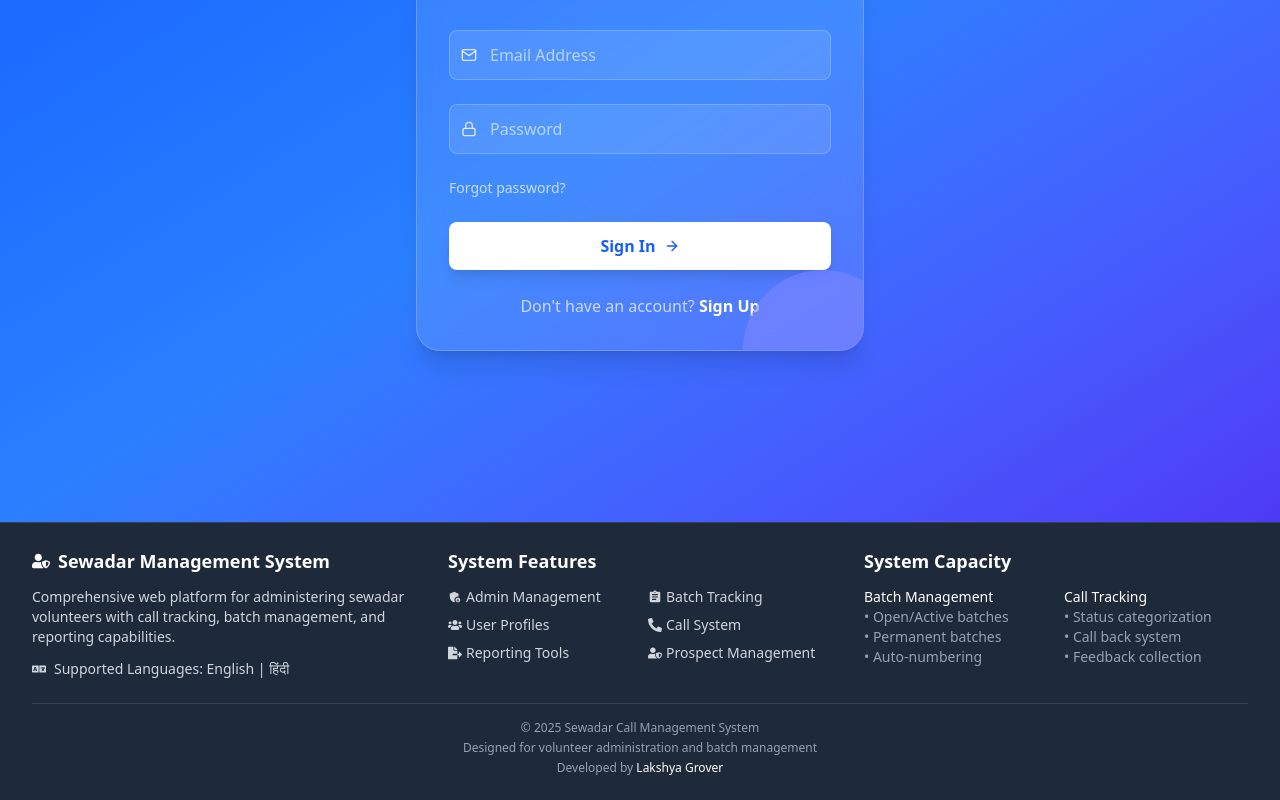
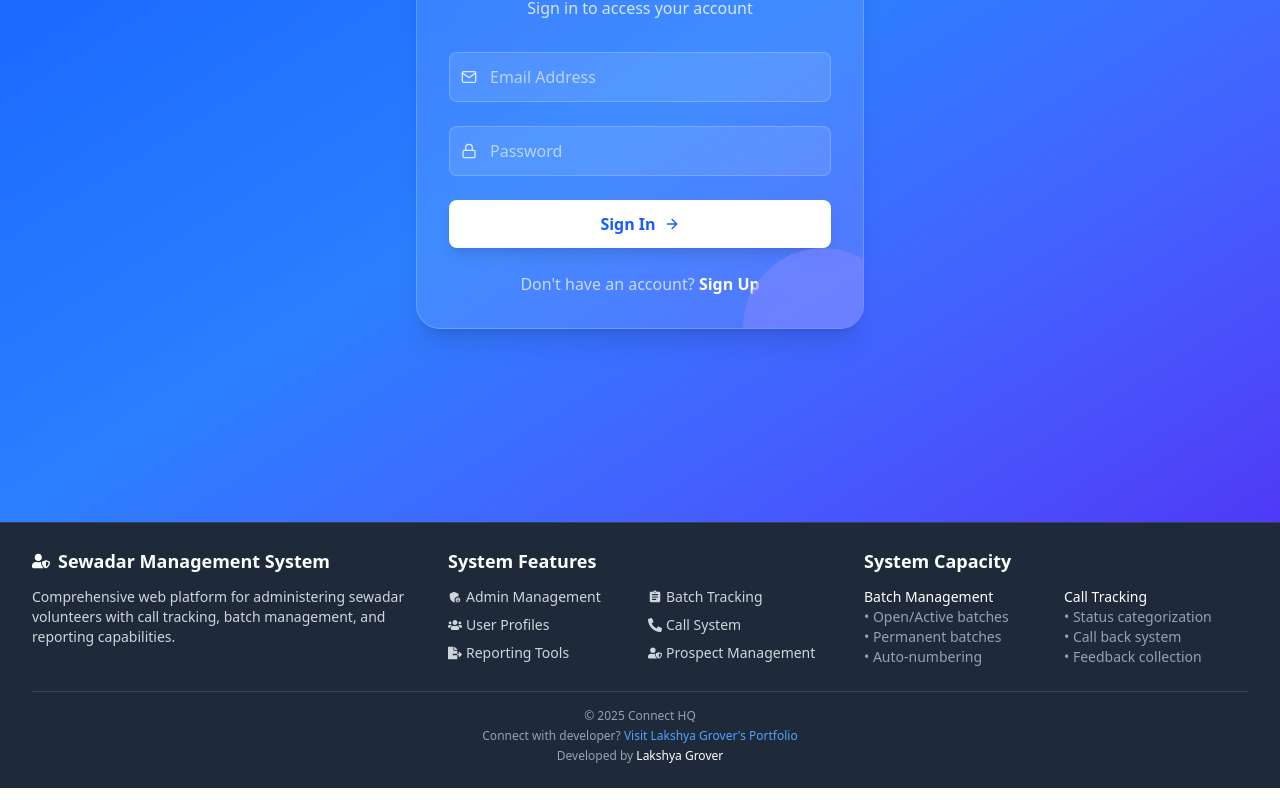
Before and after one commit to LakshyaGrover369/Capture_Call_Frontend, a React (Vite) app: page /authentication/signin in a window 1280 px wide. Shown: the part 350-1150 px from the top of the page. Built offline with nearby package versions, Linux system fonts and the light colour scheme.

Commit message:
Added link to my portfolio , change the footer  , remove the forgot pass word link in sign in page

```diff
--- a/src/components/Footer.tsx
+++ b/src/components/Footer.tsx
@@ -22,10 +22,6 @@ const Footer = () => {
               Comprehensive web platform for administering sewadar volunteers
               with call tracking, batch management, and reporting capabilities.
             </p>
-            <div className="flex items-center text-sm">
-              <FaLanguage className="mr-2" />
-              <span>Supported Languages: English | हिंदी</span>
-            </div>
           </div>
 
           {/* Core Features */}
@@ -79,9 +75,17 @@ const Footer = () => {
 
         {/* Bottom Section */}
         <div className="border-t border-gray-700 pt-4 text-center text-xs text-gray-400">
-          <p>© {new Date().getFullYear()} Sewadar Call Management System</p>
+          <p>© {new Date().getFullYear()} Connect HQ</p>
           <p className="mt-1">
-            Designed for volunteer administration and batch management
+            Connect with developer?{" "}
+            <a
+              href="https://groverlakshya.netlify.app"
+              target="_blank"
+              rel="noopener noreferrer"
+              className="text-blue-400 hover:underline"
+            >
+              Visit Lakshya Grover's Portfolio
+            </a>
           </p>
           <p className="mt-1">
             Developed by{" "}
--- a/src/pages/General/AboutUs.tsx
+++ b/src/pages/General/AboutUs.tsx
@@ -115,7 +115,16 @@ const AboutUs: React.FC = () => {
           <div className="w-16 h-0.5 bg-gradient-to-r from-blue-400 to-purple-500 mx-auto my-4 rounded-full"></div>
           <p className="font-medium text-blue-200">
             Developed with <span className="text-red-400">❤️</span> by{" "}
-            <span className="font-bold text-white">Lakshya Grover</span>
+            <span className="font-bold text-white">
+              <a
+                href="https://groverlakshya.netlify.app"
+                target="_blank"
+                rel="noopener noreferrer"
+                className="text-whit-400 hover:underline"
+              >
+                Lakshya Grover
+              </a>
+            </span>
           </p>
         </div>
       </div>
--- a/src/pages/authentication/SignIn.tsx
+++ b/src/pages/authentication/SignIn.tsx
@@ -99,14 +99,14 @@ const SignIn = () => {
                 />
               </div>
 
-              <div className="flex items-center justify-between">
+              {/* <div className="flex items-center justify-between">
                 <Link
                   to="/authentication/forgot-password"
                   className="text-sm text-white/70 hover:text-white transition-colors"
                 >
                   Forgot password?
                 </Link>
-              </div>
+              </div> */}
 
               <button
                 type="submit"
```
